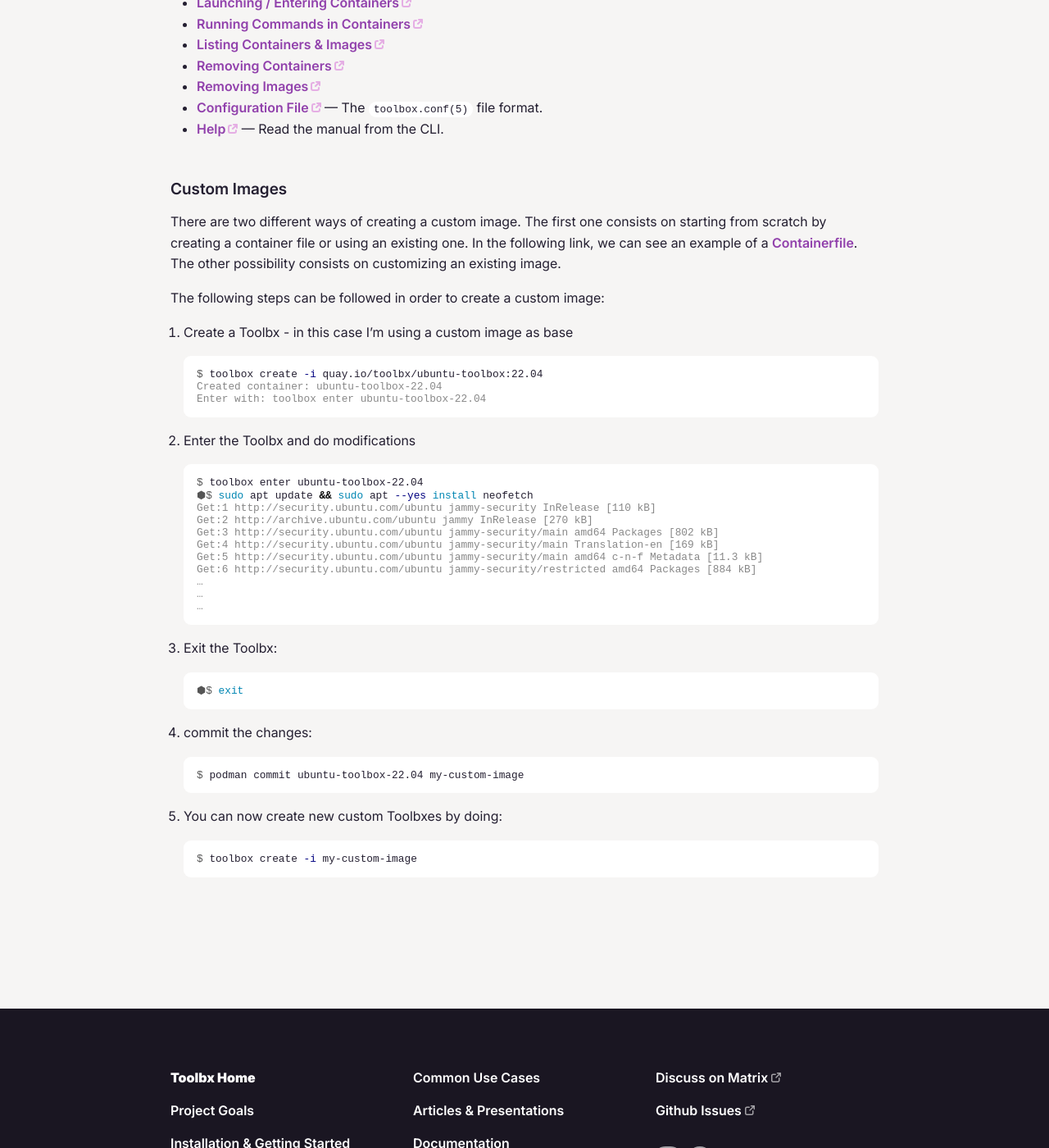
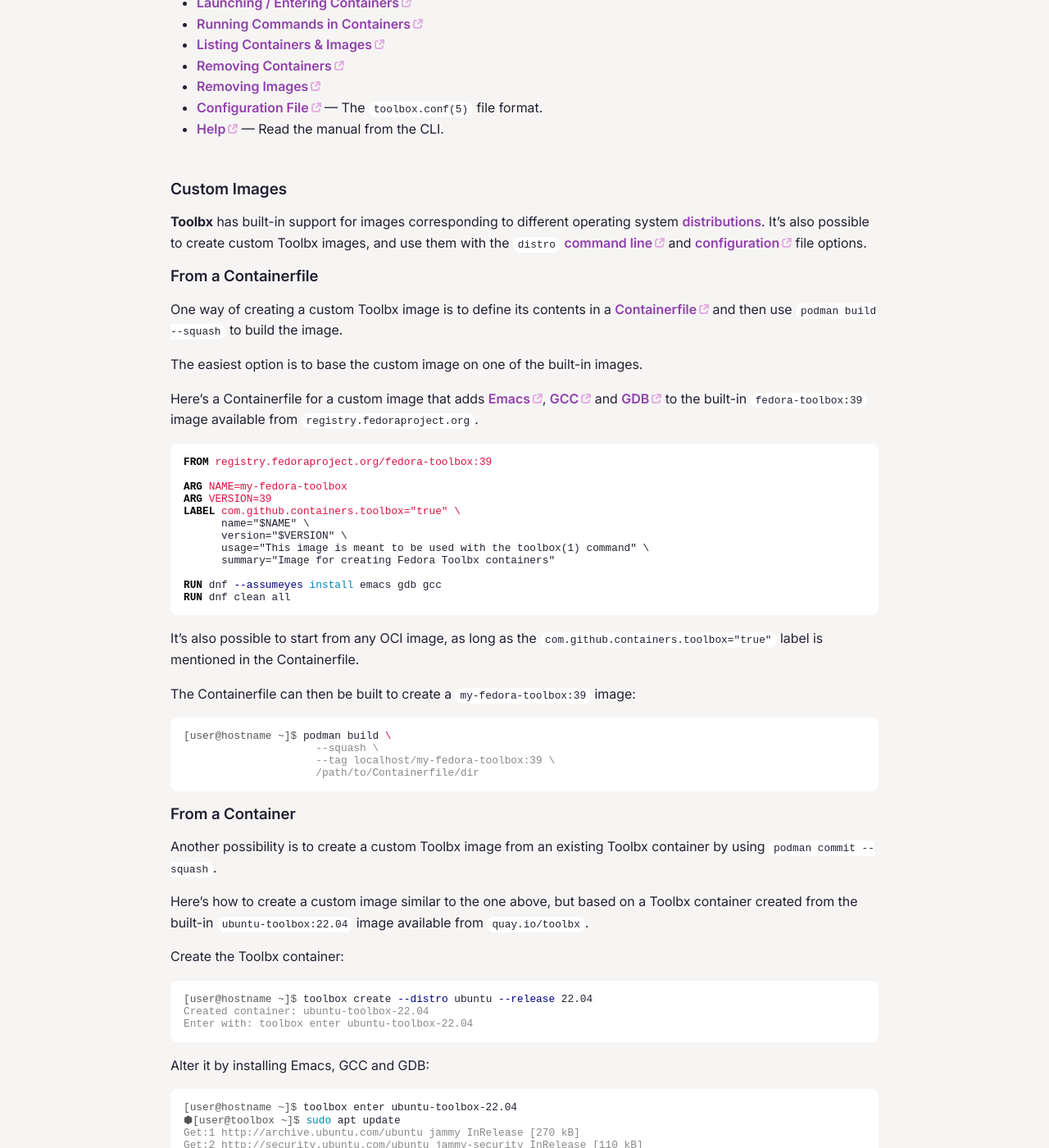
Before and after one commit to containers/containertoolbx.org, a Jekyll site: the page built from doc.md, in a window 1280 px wide and 1400 px high, scrolled down 1436 px. Shown: the whole window at 82% size. Built offline with Jekyll 4.4.1, drawn with Linux system fonts in a browser that asks for light colours; some of the changed text lies outside the part shown.

Commit message:
Clean up the 'Custom Images' section

````diff
--- a/doc.md
+++ b/doc.md
@@ -1,5 +1,7 @@
 ---
 layout: default
+fedora-version: 39
+ubuntu-version: 22.04
 ---
 
 <picture class="full pixels">
@@ -44,48 +46,77 @@
 
 ## Custom Images
 
-There are two different ways of creating a custom image. The first one consists on starting from scratch by creating a container file or using an existing one. In the following link, we can see an example of a [Containerfile](/example-container-file). The other possibility consists on customizing an existing image.
+**Toolbx** has built-in support for images corresponding to different operating system [distributions](/distros). It's also possible to create custom Toolbx images, and use them with the `distro` [command line](https://github.com/containers/toolbox/blob/main/doc/toolbox-create.1.md) and [configuration](https://github.com/containers/toolbox/blob/main/doc/toolbox.conf.5.md) file options.
 
-The following steps can be followed in order to create a custom image:
+### From a Containerfile
 
-1. Create a Toolbx - in this case I'm using a custom image as base
+One way of creating a custom Toolbx image is to define its contents in a [Containerfile](https://github.com/containers/common/blob/main/docs/Containerfile.5.md) and then use `podman build --squash` to build the image.
 
-   ```console
-   $ toolbox create -i quay.io/toolbx/ubuntu-toolbox:22.04
-   Created container: ubuntu-toolbox-22.04
-   Enter with: toolbox enter ubuntu-toolbox-22.04
-   ```
+The easiest option is to base the custom image on one of the built-in images.
 
-2. Enter the Toolbx and do modifications
+Here's a Containerfile for a custom image that adds [Emacs](https://www.gnu.org/software/emacs/), [GCC](https://gcc.gnu.org/) and [GDB](https://www.sourceware.org/gdb/) to the built-in `fedora-toolbox:{{ page.fedora-version }}` image available from `registry.fedoraproject.org`.
 
-   ```console
-   $ toolbox enter ubuntu-toolbox-22.04
-   ⬢$ sudo apt update && sudo apt --yes install neofetch
-   Get:1 http://security.ubuntu.com/ubuntu jammy-security InRelease [110 kB]
-   Get:2 http://archive.ubuntu.com/ubuntu jammy InRelease [270 kB]
-   Get:3 http://security.ubuntu.com/ubuntu jammy-security/main amd64 Packages [802 kB]
-   Get:4 http://security.ubuntu.com/ubuntu jammy-security/main Translation-en [169 kB]
-   Get:5 http://security.ubuntu.com/ubuntu jammy-security/main amd64 c-n-f Metadata [11.3 kB]
-   Get:6 http://security.ubuntu.com/ubuntu jammy-security/restricted amd64 Packages [884 kB]
-   …
-   …
-   …
-   ```
+```Containerfile
+FROM registry.fedoraproject.org/fedora-toolbox:{{ page.fedora-version }}
 
-3. Exit the Toolbx:
+ARG NAME=my-fedora-toolbox
+ARG VERSION={{ page.fedora-version }}
+LABEL com.github.containers.toolbox="true" \
+      name="$NAME" \
+      version="$VERSION" \
+      usage="This image is meant to be used with the toolbox(1) command" \
+      summary="Image for creating Fedora Toolbx containers"
 
-   ```console
-   ⬢$ exit
-   ```
+RUN dnf --assumeyes install emacs gdb gcc
+RUN dnf clean all
+```
 
-4. commit the changes:
+It's also possible to start from any OCI image, as long as the `com.github.containers.toolbox="true"` label is mentioned in the Containerfile.
 
-   ```console
-   $ podman commit ubuntu-toolbox-22.04 my-custom-image
-   ```
+The Containerfile can then be built to create a `my-fedora-toolbox:{{ page.fedora-version }}` image:
+```console
+[user@hostname ~]$ podman build \
+                     --squash \
+                     --tag localhost/my-fedora-toolbox:{{ page.fedora-version }} \
+                     /path/to/Containerfile/dir
+```
 
-5. You can now create new custom Toolbxes by doing:
+### From a Container
 
-   ```console
-   $ toolbox create -i my-custom-image
-   ```
+Another possibility is to create a custom Toolbx image from an existing Toolbx container by using `podman commit --squash`.
+
+Here's how to create a custom image similar to the one above, but based on a Toolbx container created from the built-in `ubuntu-toolbox:{{ page.ubuntu-version }}` image available from `quay.io/toolbx`.
+
+Create the Toolbx container:
+```console
+[user@hostname ~]$ toolbox create --distro ubuntu --release {{ page.ubuntu-version }}
+Created container: ubuntu-toolbox-{{ page.ubuntu-version }}
+Enter with: toolbox enter ubuntu-toolbox-{{ page.ubuntu-version }}
+```
+
+Alter it by installing Emacs, GCC and GDB:
+```console
+[user@hostname ~]$ toolbox enter ubuntu-toolbox-{{ page.ubuntu-version }}
+⬢[user@toolbox ~]$ sudo apt update
+Get:1 http://archive.ubuntu.com/ubuntu jammy InRelease [270 kB]
+Get:2 http://security.ubuntu.com/ubuntu jammy-security InRelease [110 kB]
+Get:3 http://security.ubuntu.com/ubuntu jammy-security/main amd64 Packages [1208 kB]
+…
+…
+…
+⬢[user@toolbox ~]$ sudo apt --yes install emacs gcc gdb
+Reading package lists... Done
+Building dependency tree... Done
+Reading state information... Done
+…
+…
+…
+⬢[user@toolbox ~]$ exit
+```
+
+A `my-ubuntu-toolbox:{{ page.ubuntu-version }}` image can then be created from the altered container:
+```console
+[user@hostname ~]$ podman commit \
+                     ubuntu-toolbox-{{ page.ubuntu-version }} \
+                     localhost/my-ubuntu-toolbox:{{ page.ubuntu-version }}
+```
````
Also changed, not shown: example-container-file.md (deleted, +0 -32 lines).
